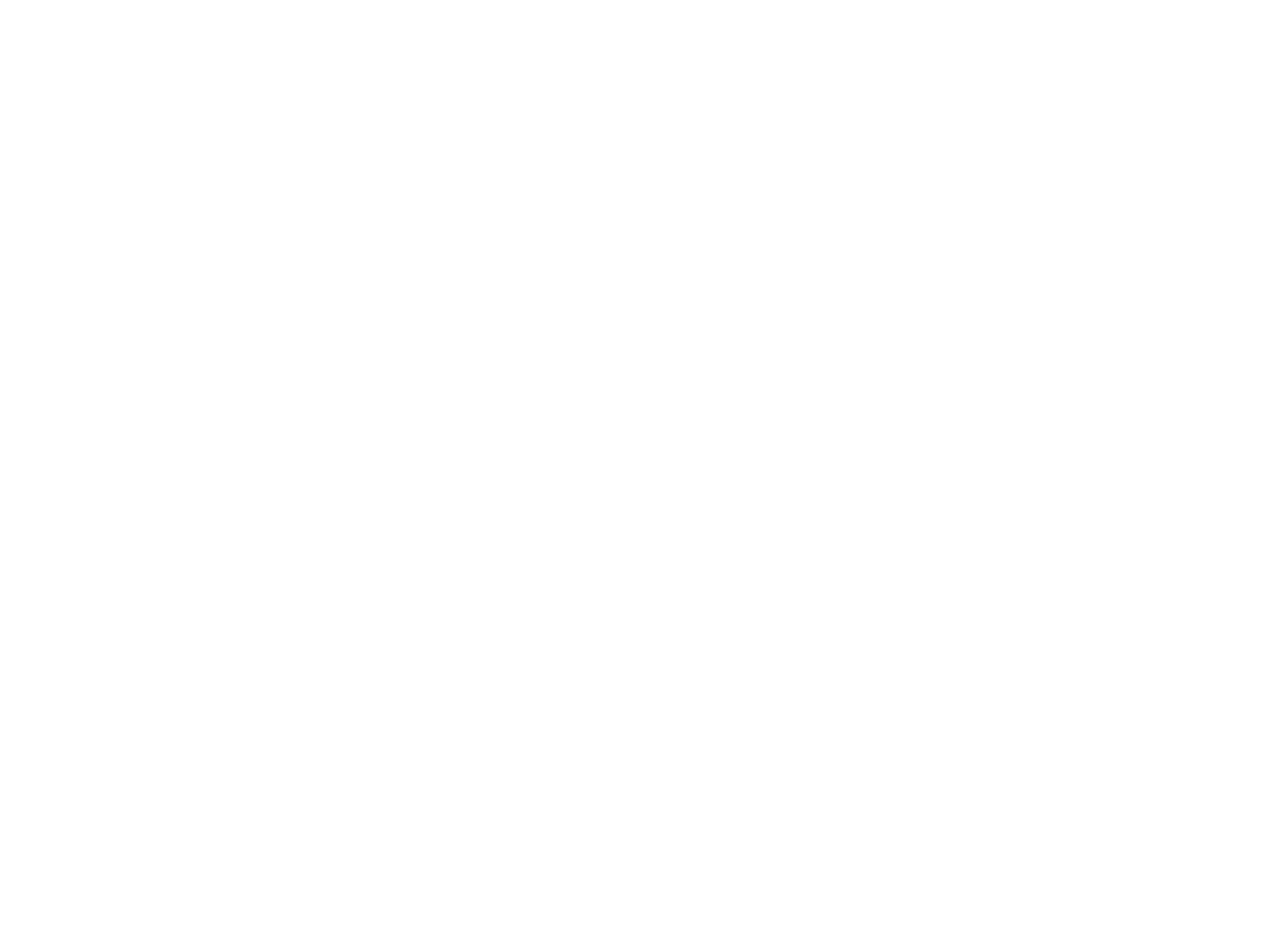
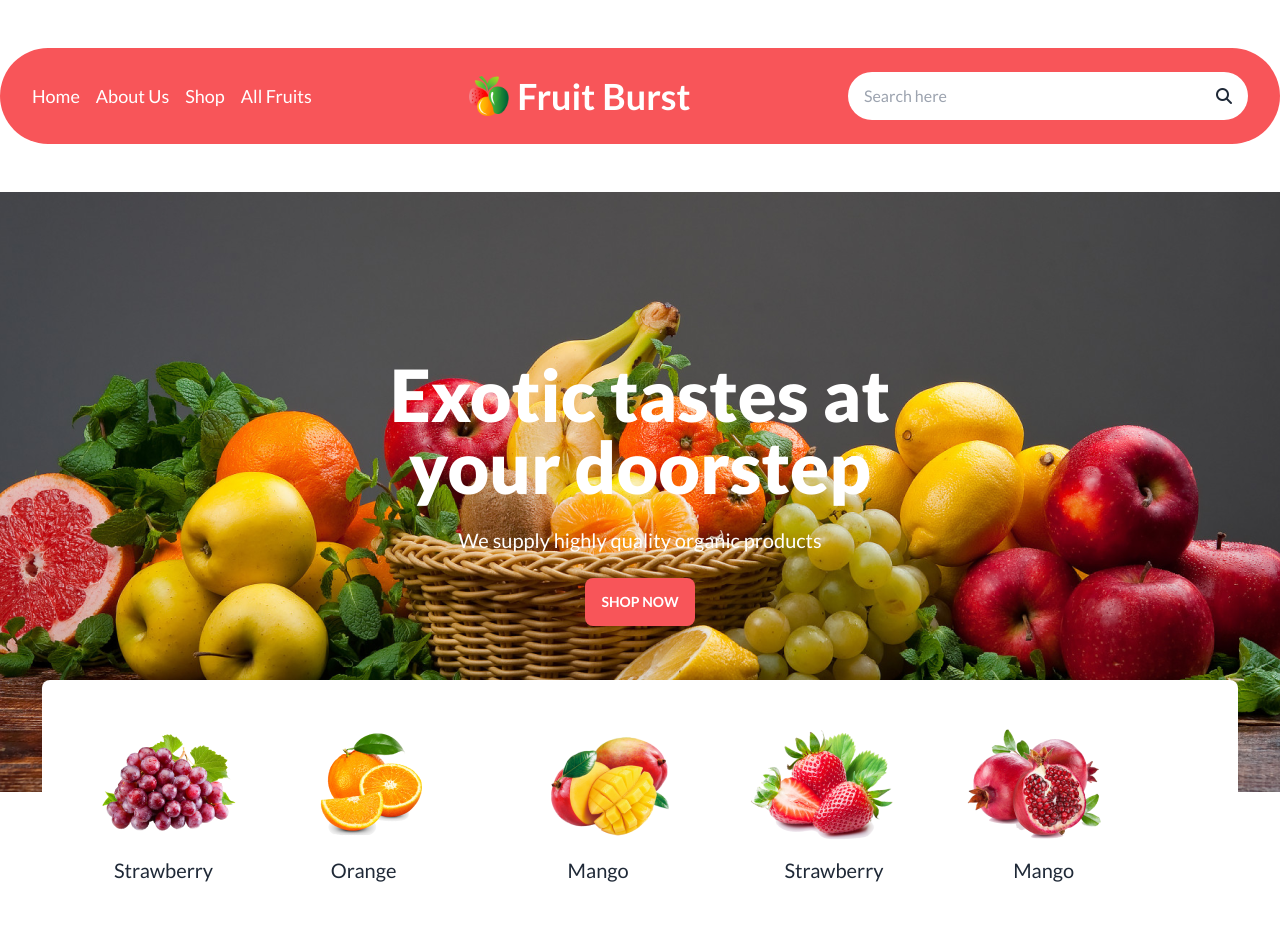
Before and after one commit to Fardin7864/fruit-burst1, a plain HTML site: page index.html in a window 1280 px wide. Before the commit the page ends 800 px from the top, so only its background shows below. Drawn offline with nearby package versions, Linux system fonts and the light colour scheme.

Commit message:
navbar section

```diff
--- a/index.html
+++ b/index.html
@@ -29,6 +29,86 @@
     </style>
   </head>
   <body class="max-w-[1440px] mx-auto font-lato">
+    <header class="container mx-auto">
+      <!-- navbar-section start -->
+      <nav>
+          <div
+              class="bg-base-100 flex flex-row justify-between bg-[#F85559] items-center mt-12 rounded-full px-8 py-6">
+              <!-- nav menu part start -->
+              <div class="hidden lg:flex">
+                  <div class="flex flex-row gap-4 text-[#FFF] font-medium text-lg ">
+                      <a href="">Home</a>
+                      <a href="">About Us</a>
+                      <a href="">Shop</a>
+                      <a href="">All Fruits</a>
+                  </div>
+              </div>
+              <div class="flex flex-row gap-2 text-[#FFF] text-4xl font-bold">
+                  <img class="h-10 w-10" src="images/logo.png" alt="">
+                  <h3 class="text-4xl font-bold ">Fruit Burst</h3>
+              </div>
+              <div class="bg-white border-none outline-none rounded-full h-12 w-[400px] px-4 items-center flex flex-row justify-between ">
+                  <input type="text" placeholder="Search here" class="border-none outline-none w-[380px]">
+                  <i class="fa-solid fa-magnifying-glass"></i>
+              </div>
 
+              <!-- nav menu part end -->
+              <!-- <div class="navbar-start">
+                <div class="dropdown">
+                  <label tabindex="0" class="btn btn-ghost lg:hidden">
+                    <svg xmlns="http://www.w3.org/2000/svg" class="h-5 w-5" fill="none" viewBox="0 0 24 24" stroke="currentColor"><path stroke-linecap="round" stroke-linejoin="round" stroke-width="2" d="M4 6h16M4 12h8m-8 6h16" /></svg>
+                  </label>
+                  <ul tabindex="0" class="menu menu-sm dropdown-content mt-3 z-[1] p-2 shadow bg-base-100 rounded-box w-52">
+                    <li><a>Item 1</a></li>
+                    <li>
+                      <a>Parent</a>
+                      <ul class="p-2">
+                        <li><a>Submenu 1</a></li>
+                        <li><a>Submenu 2</a></li>
+                      </ul>
+                    </li>
+                    <li><a>Item 3</a></li>
+                  </ul>
+                </div>
+              </div> -->
+          </div>
+      </nav>
+      <!-- navbar-section end -->
+
+      <!-- banner section start -->
+       <section class="container mx-auto mt-12">
+          <div class="hero h-[600px]" style="background-image: url(images/banner1.png);">
+              <div class="hero-overlay bg-opacity-0"></div>
+                <div class="py-10 text-center">
+                  <h1 class=" text-7xl font-extrabold text-white  w-[660px] mb-6">Exotic tastes at your doorstep</h1>
+                  <p class=" text-xl font-medium text-white mb-6">We supply highly quality organic products</p>
+                  <button class="btn bg-[#F85559]  border-none outline-none text-white">Shop Now</button>
+                </div>
+            </div>
+            <div class="grid grid-cols-5  w-[1196px] mx-auto px-14 py-12 rounded-lg bg-[#FFF] -mt-28">
+              <div>
+                  <img src="images/fruit1.png" alt="">
+                  <h4 class="text-xl font-medium px-4 pt-4">Strawberry</h4>
+              </div>
+              <div>
+                  <img src="images/fruit2.png" alt="">
+                  <h4 class="text-xl font-medium px-4 pt-4 ">Orange</h4>
+              </div>
+              <div>
+                  <img src="images/fruit3.png" alt="">
+                  <h4 class="text-xl font-medium px-9 pt-4 ">Mango</h4>
+              </div>
+              <div>
+                  <img src="images/fruit4.png" alt="">
+                  <h4 class="text-xl font-medium px-9 pt-4 ">Strawberry</h4>
+              </div>
+              <div>
+                  <img src="images/fruit5.png" alt="">
+                  <h4 class="text-xl font-medium px-12 pt-4 ">Mango</h4>
+              </div>
+           </div>
+       </section>
+      <!-- banner section end -->
+  </header>
   </body>
 </html>
```
